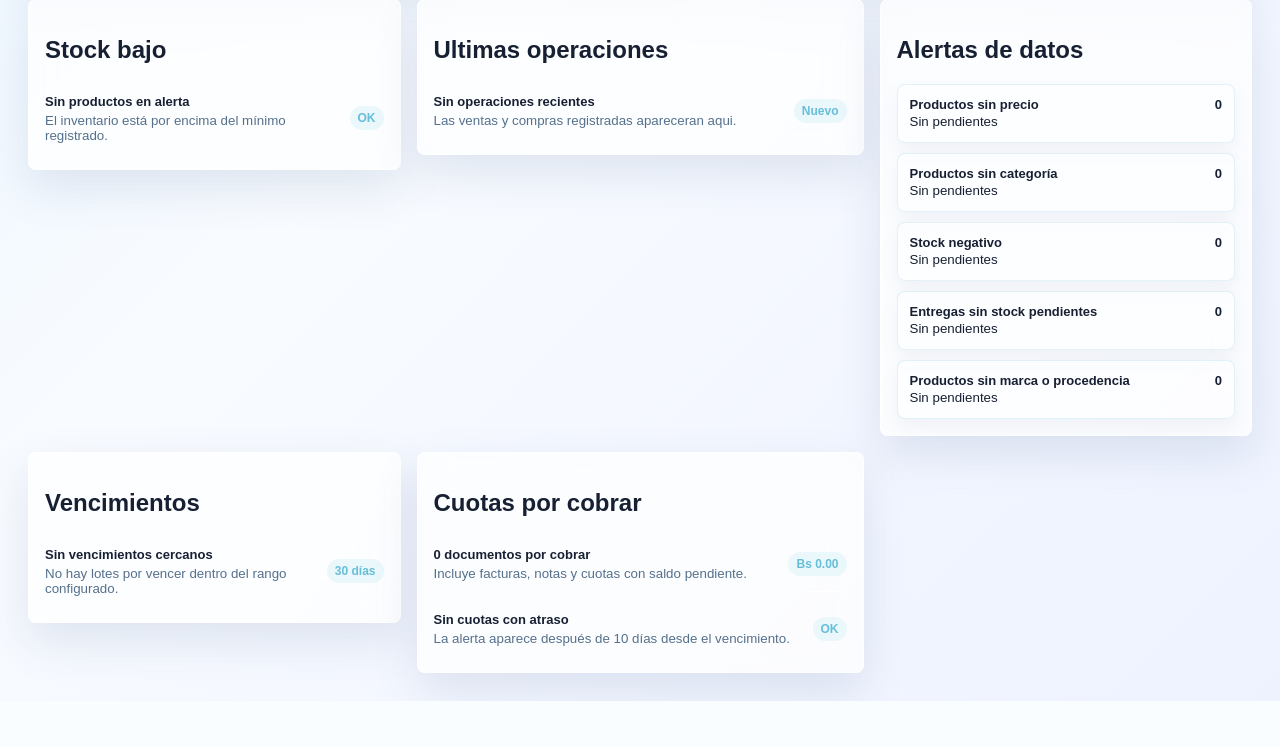
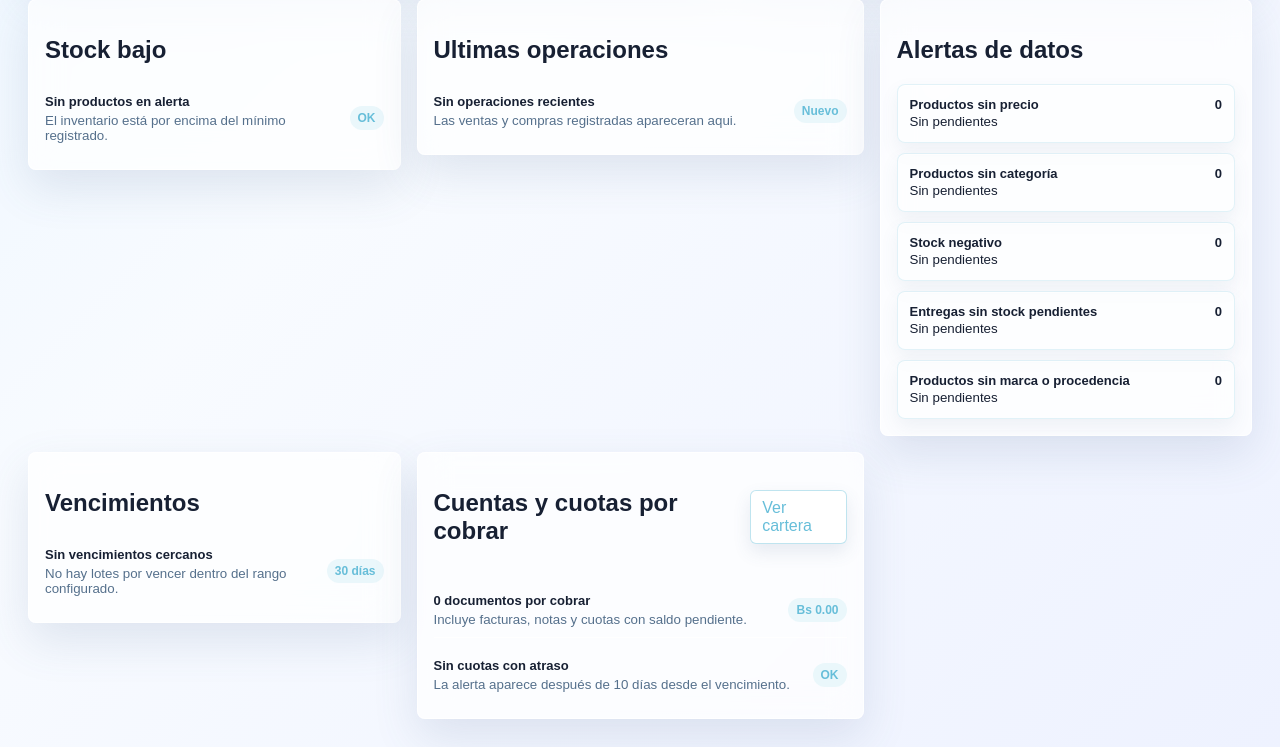
Before and after one commit to HectorFernandoDuranSilva/Sistema_San_Benjamin-Supra_Medic, a Laravel app: page /dashboard in a window 1280 px wide. Shown: the part 583-1330 px from the top of the page. Before the commit the page ends 1284 px from the top, so only its background shows below. Run offline with Laravel 12, Linux system fonts and the light colour scheme; the visitor is signed in with stand-in values (Sample User, id 1); data comes from the database, SQL or seed files in the repository; data that the repository does not hold is empty.

Commit message:
Clarify dashboard receivables access

```diff
--- a/resources/views/dashboard.blade.php
+++ b/resources/views/dashboard.blade.php
@@ -161,7 +161,7 @@
             </section>@endif
 
             @if($dashboardOpciones['cuotas'])<section class="panel">
-                <h2>Cuotas por cobrar</h2>
+                <div class="top"><h2>Cuentas y cuotas por cobrar</h2>@if(auth()->user()->hasPermission('notas_facturas'))<a class="btn secondary" href="{{ route('notas-facturas.cobros') }}">Ver cartera</a>@endif</div>
                 <div class="compact-list">
                     <div class="compact-item">
                         <div><b>{{ $cuentasPorCobrar['cantidad'] }} documentos por cobrar</b><small>Incluye facturas, notas y cuotas con saldo pendiente.</small></div>
```
